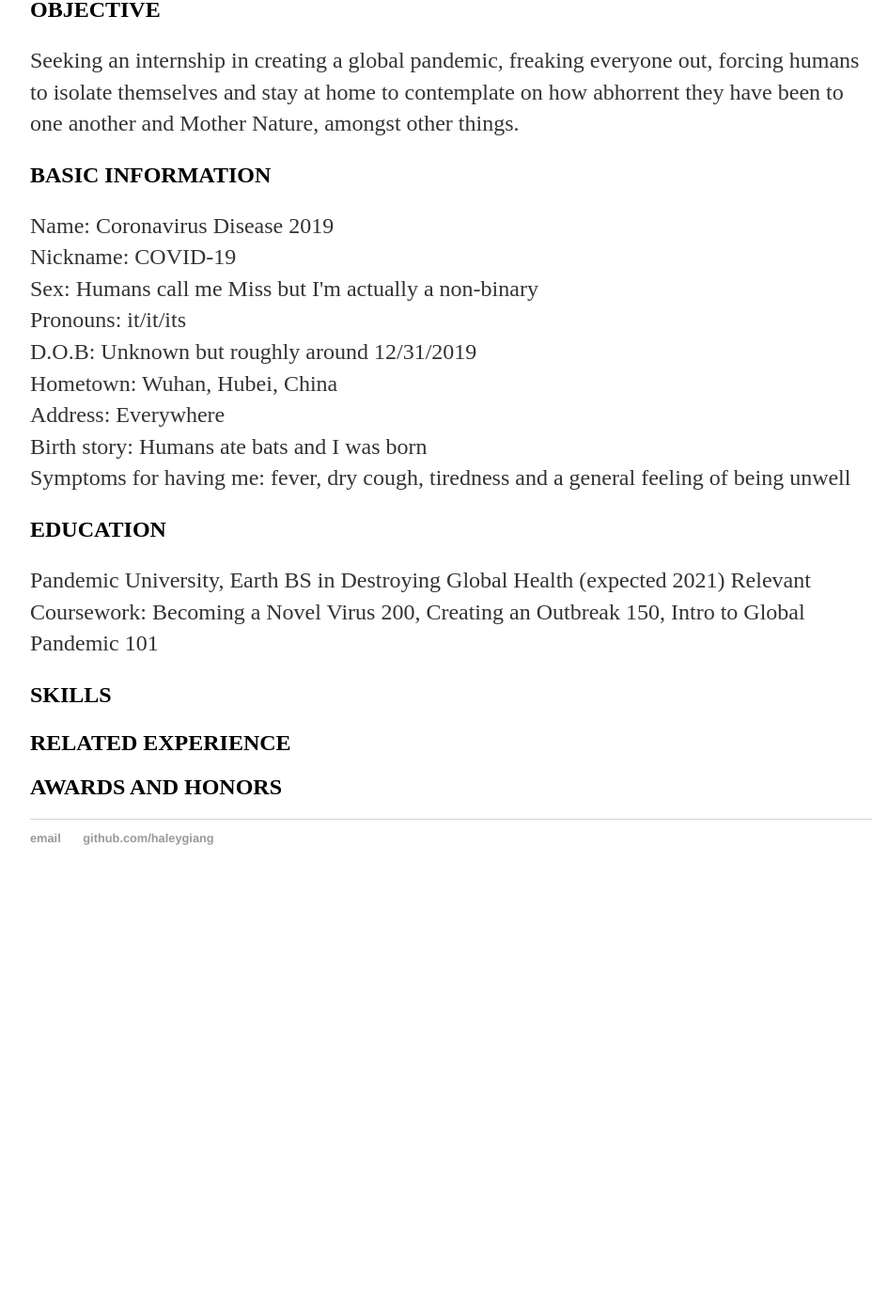
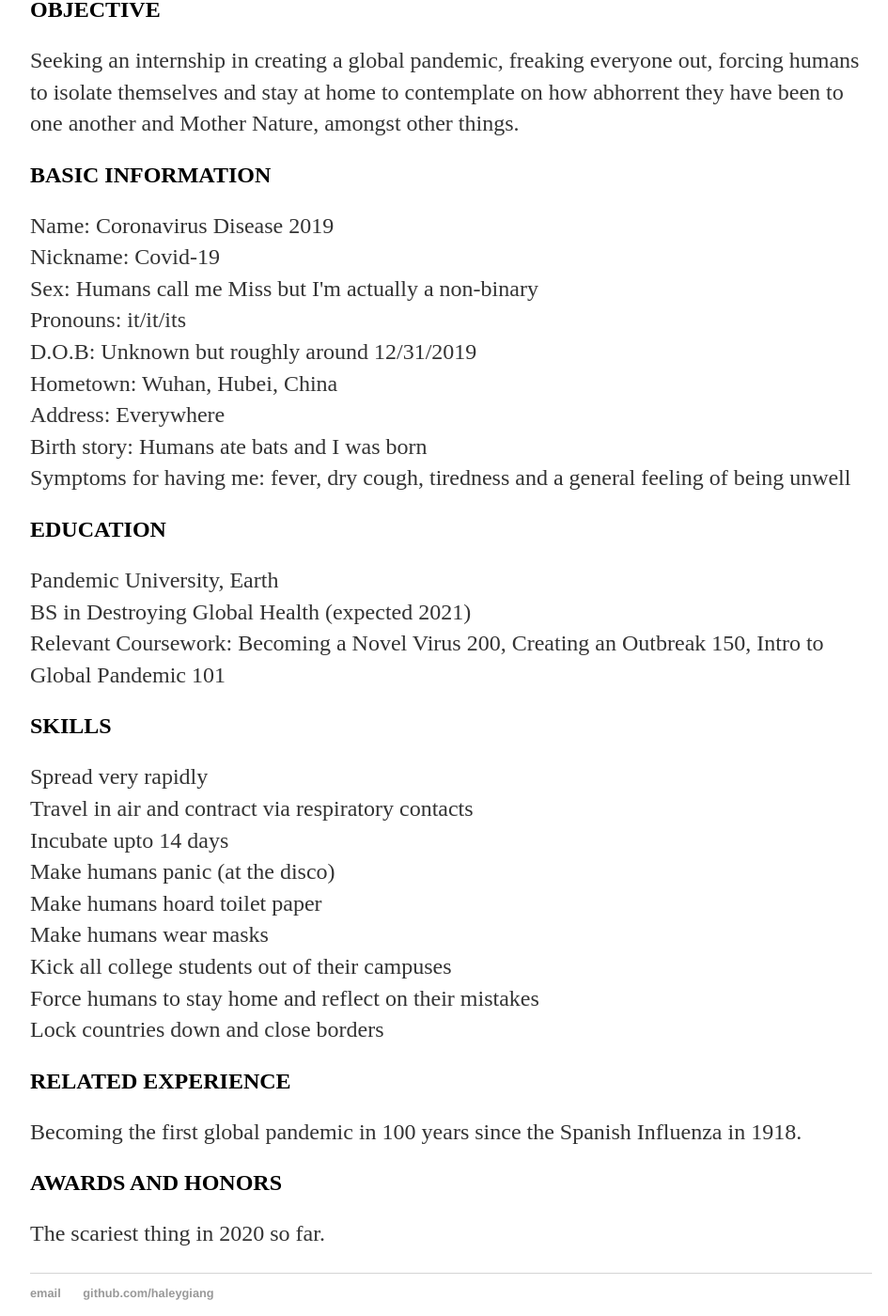
Before and after one commit to haleygiang/haleygiang.github.io, a Jekyll site: the page built from _posts/2020-03-24-haley-giang-first-post.md, in a window 1280 px wide and 1400 px high, scrolled down 500 px. Shown: the whole window at 94% size, without its empty margins (160-1105 px from the left). Built offline with Jekyll 4.4.1, drawn with Linux system fonts in a browser that asks for light colours; before the commit the page ends 1459 px from its top, so only the background shows below that.

Commit message:
Update 2020-03-24-haley-giang-first-post.md

```diff
--- a/_posts/2020-03-24-haley-giang-first-post.md
+++ b/_posts/2020-03-24-haley-giang-first-post.md
@@ -19,7 +19,7 @@ permalink: /first-post/
 <h2>BASIC INFORMATION</h2>
 <p>
 	Name: Coronavirus Disease 2019
-	<br>Nickname: COVID-19
+	<br>Nickname: Covid-19
 	<br>Sex: Humans call me Miss but I'm actually a non-binary
 	<br>Pronouns: it/it/its
 	<br>D.O.B: Unknown but roughly around 12/31/2019
@@ -32,16 +32,27 @@ permalink: /first-post/
 <h2>EDUCATION</h2>
 <p>
 	Pandemic University, Earth
-	BS in Destroying Global Health (expected 2021)
-	Relevant Coursework: Becoming a Novel Virus 200, Creating an Outbreak 150, Intro to Global Pandemic 101
+	<br>BS in Destroying Global Health (expected 2021)
+	<br>Relevant Coursework: Becoming a Novel Virus 200, Creating an Outbreak 150, Intro to Global Pandemic 101
 
 </p>
 
 <h2>SKILLS</h2>
 <p>
+	Spread very rapidly
+	<br>Travel in air and contract via respiratory contacts
+	<br>Incubate upto 14 days
+	<br>Make humans panic (at the disco)
+	<br>Make humans hoard toilet paper
+	<br>Make humans wear masks
+	<br>Kick all college students out of their campuses
+	<br>Force humans to stay home and reflect on their mistakes
+	<br>Lock countries down and close borders
 
 </p>
 
 <h2>RELATED EXPERIENCE</h2>
+<p>Becoming the first global pandemic in 100 years since the Spanish Influenza in 1918.</p>
 
 <h2>AWARDS AND HONORS</h2>
+<p>The scariest thing in 2020 so far.</p>
```
